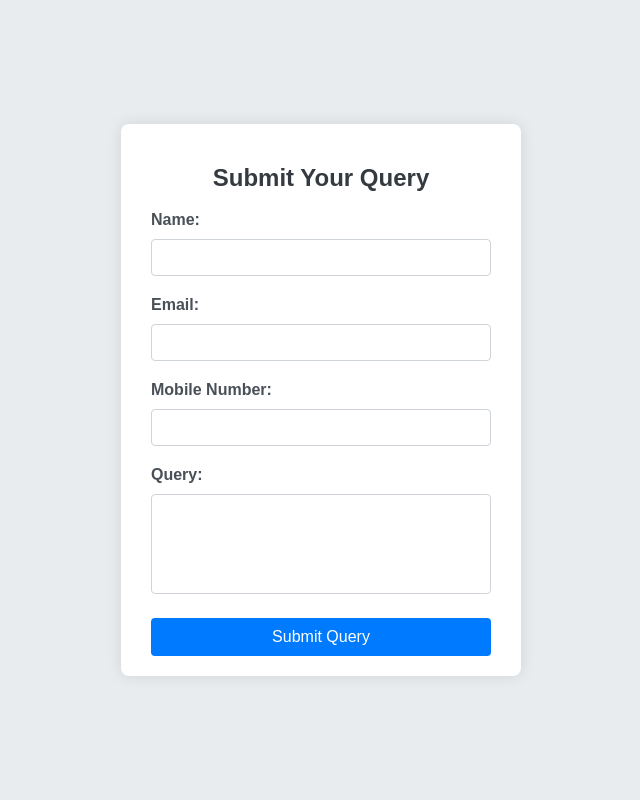
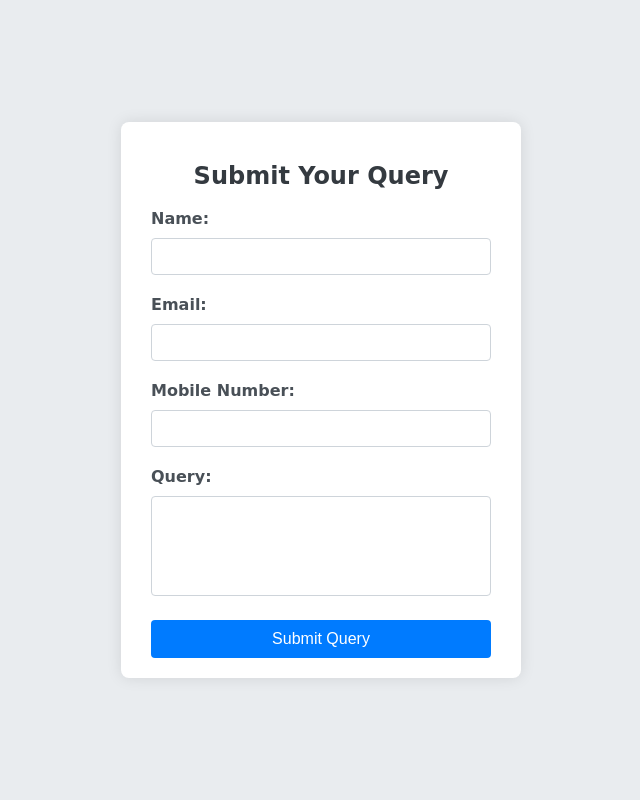
Before and after one commit to Backendr34/querysampleapp, a Flask app: page / in a window 1280 px wide. Shown: the whole page, without its empty margins (319-959 px from the left). Run offline with Flask 3, Linux system fonts and the light colour scheme; some libraries are stand-ins or nearby versions.

Commit message:
Update index.html

```diff
--- a/templates/index.html
+++ b/templates/index.html
@@ -6,7 +6,7 @@
     <title>Submit Query</title>
     <style>
         body {
-            font-family: 'Cosmic Sans MS', sans-serif;
+            font-family: 'Comic Sans MS', sans-serif;
             background-color: #e9ecef;
             display: flex;
             justify-content: center;
```
